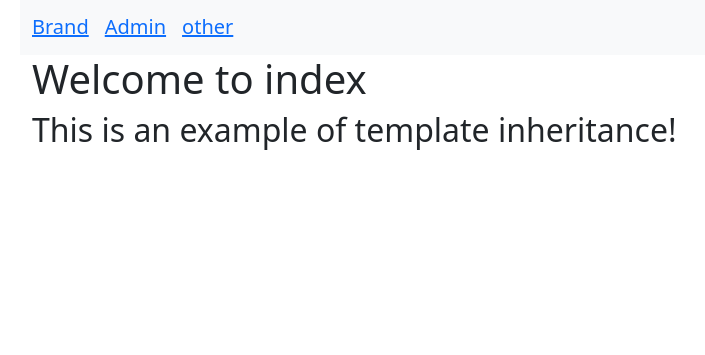
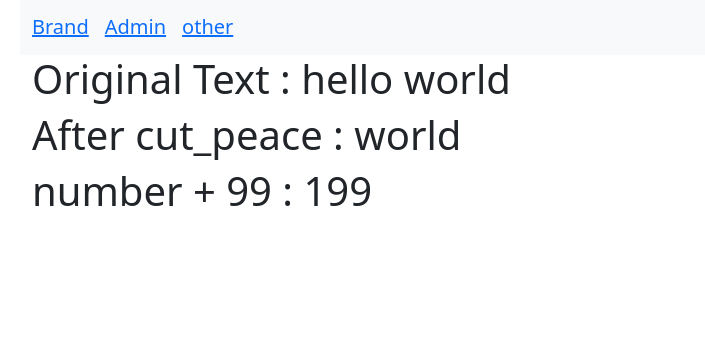
Before and after one commit to sridhar-45/Django-Lectures, a Django app: page / in a window 1280 px wide. Shown: the part 49-404 px from the top of the page, without its empty margins (62-767 px from the left). Run offline with Django 5.2, Linux system fonts and the light colour scheme.

Commit message:
there is django_level_four there is added the tempaltestag and added the my_tempalte.py file. which is used for custom filter

```diff
--- /dev/null
+++ b/Django_Level_Four/template_project/basic_app/templatetags/my_template.py
@@ -0,0 +1,13 @@
+from django import template
+
+register = template.Library()
+
+@register.filter(name = "cut_peace")
+def cut_peace(val, arg):
+    """
+    This cuts out all values of "arg" from the string!
+    """
+    return val.replace(arg,'')
+
+
+# register.filter('cut', cut_peace)
--- a/Django_Level_Four/template_project/basic_app/views.py
+++ b/Django_Level_Four/template_project/basic_app/views.py
@@ -3,7 +3,8 @@ from django.shortcuts import render
 # Create your views here.
 
 def index(request):
-    return render(request, 'basic_app/index.html')
+    context_dict=  {"text":"hello world", "num":100}
+    return render(request, 'basic_app/index.html', context_dict)
 
 def other(request):
     return render(request, 'basic_app/other.html')
--- a/Django_Level_Four/template_project/templates/basic_app/index.html
+++ b/Django_Level_Four/template_project/templates/basic_app/index.html
@@ -1,6 +1,9 @@
 <!DOCTYPE html>
 {% extends "basic_app/base.html" %}
-{%  block  body_block %}
-      <h1> Welcome to index </h1>
-      <h2> This is an example of template inheritance!</h2>
-{% endblock  %}
+{% load my_template %}
+
+{% block body_block %}
+      <h1> Original Text :  {{ text }} </h1>
+      <h1> After cut_peace : {{ text|cut_peace:"hello"}}
+      <h1> number + 99 : {{ num|add:"99" }}
+{% endblock %}
```
Also changed, not shown: Django_Level_Four/template_project/basic_app/templatetags/__init__.py (added).
